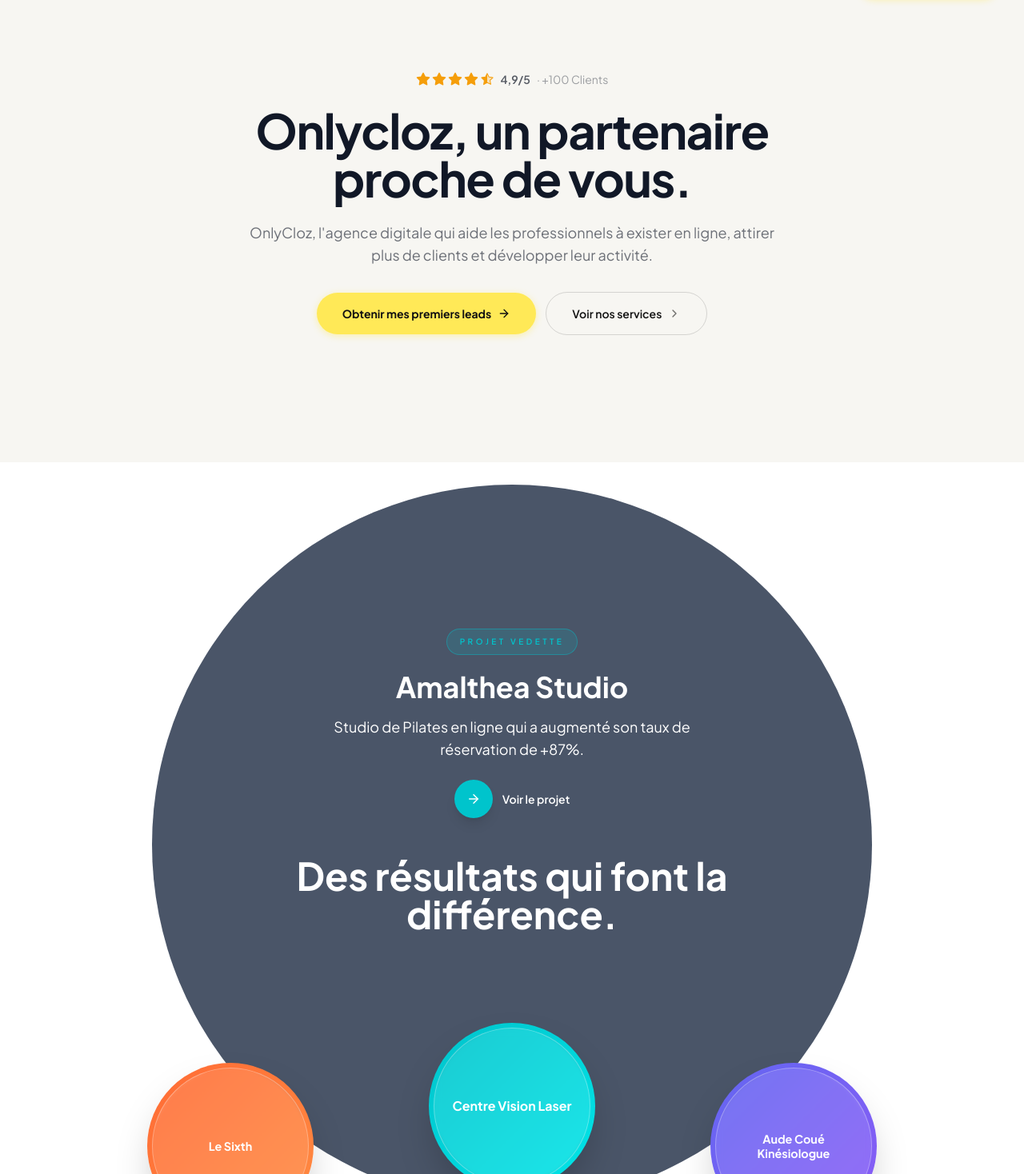
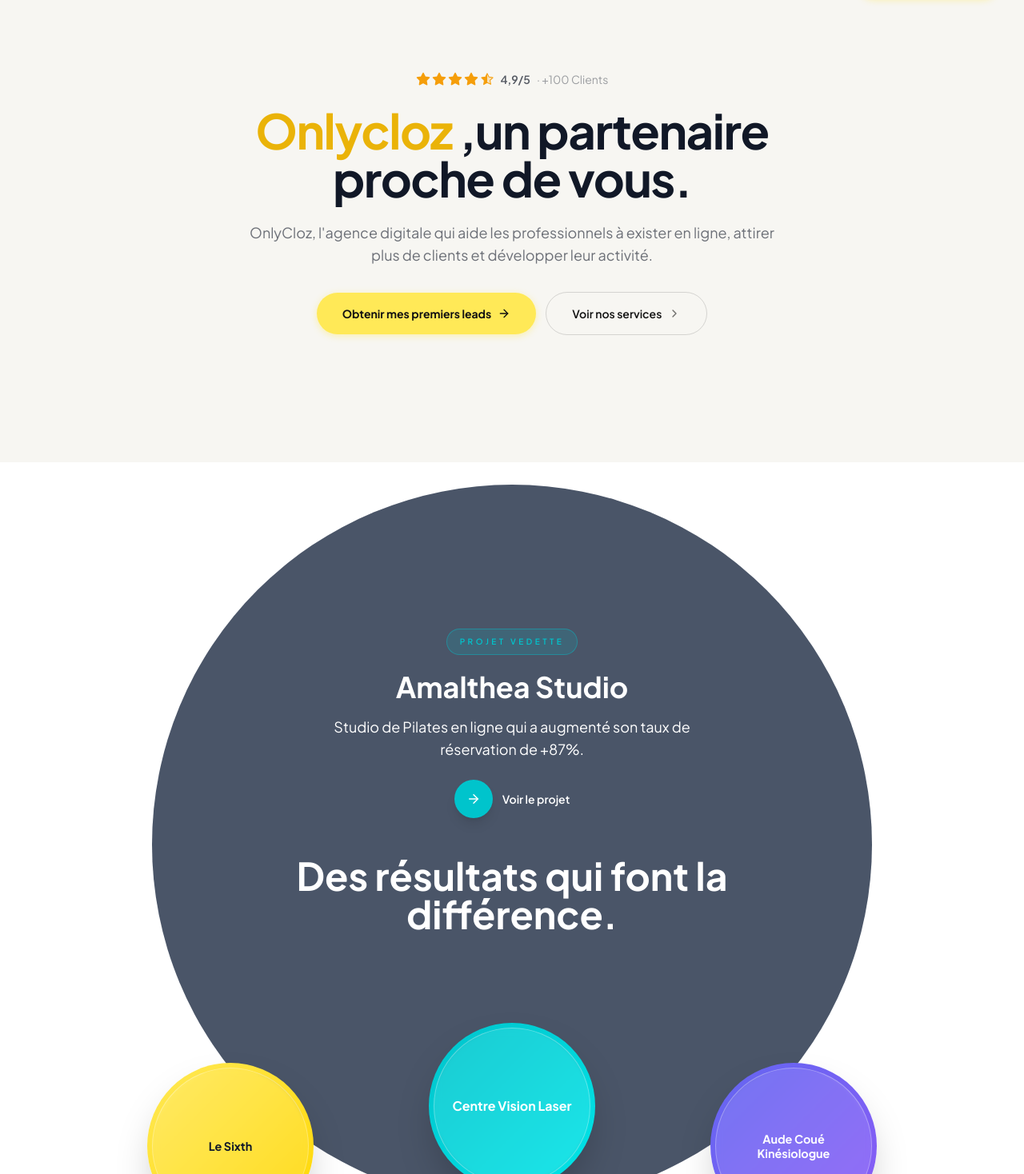
Before and after one commit to only-cloz/only-cloz-front, a React (Vite) app: page / in a window 1280 px wide. Shown: the part 62-1530 px from the top of the page at 80% size. Built offline with nearby package versions, Linux system fonts and the light colour scheme; the HTML template or start-up script is replaced by a standard one.

Commit message:
refactor: design

```diff
--- a/src/components/HomeComponents/HeroProjectSection.tsx
+++ b/src/components/HomeComponents/HeroProjectSection.tsx
@@ -1,4 +1,4 @@
-import { ArrowRight } from 'lucide-react'
+import {ArrowRight} from 'lucide-react'
 import ScrollReveal from '../ui/ScrollReveal'
 
 const projects = [
@@ -6,7 +6,8 @@
         title: 'Le Sixth',
         description: 'Restaurant qui a augmenté son taux de réservation de +67%',
         url: 'https://lesixth.com/',
-    gradient: 'from-[#FF6B35] to-[#FF8C42]',
+        gradient: 'from-[#FFE957] to-[#FFD700]', // Changé en jaune OnlyCloz
+        textColor: '#0F172A', // Texte sombre pour le cercle jaune
     },
     {
         title: 'Centre Vision Laser',
@@ -14,12 +15,14 @@
             'La refonte du site et l\'amélioration du parcours utilisateur a augmenté le nombre de lead via le site de +350%',
         url: 'https://visionlaser.eu/',
         gradient: 'from-[#00C4CC] to-[#00E5E8]',
+        textColor: '#ffffff', // Texte blanc pour le cercle turquoise
     },
     {
         title: 'Aude Coué Kinésiologue',
         description: 'Aude a doublé son nombre de rdv en 4 mois avec notre site internet',
         url: 'https://aude-coue.com/',
         gradient: 'from-[#6366F1] to-[#8B5CF6]',
+        textColor: '#ffffff', // Texte blanc pour le cercle violet
     },
 ]
 
@@ -74,7 +77,7 @@
                                     className="flex items-center justify-center w-12 h-12 rounded-full bg-[#00C4CC] text-white shadow-lg transition-all duration-300 hover:scale-110 hover:shadow-xl hover:bg-[#00E5E8]"
                                     aria-label="Voir le projet Amalthea Studio"
                                 >
-                  <ArrowRight size={18} />
+                                    <ArrowRight size={18}/>
                                 </a>
                                 <span className="text-sm text-white font-semibold">Voir le projet</span>
                             </div>
@@ -98,14 +101,17 @@
 
                                 if (idx === 0) {
                                     verticalOffset = '50px' // Gauche : descendu
-                  marginBottom = '4rem' // Moins d'espace car cercle descendu
+                                    marginBottom = '4rem'
                                 } else if (idx === 1) {
                                     verticalOffset = '0px' // Centre : position normale
                                     marginBottom = '2rem'
                                 } else if (idx === 2) {
                                     verticalOffset = '50px' // Droite : descendu
-                  marginBottom = '4rem' // Moins d'espace car cercle descendu
+                                    marginBottom = '4rem'
                                 }
+
+                                // Déterminer la couleur du texte en fonction de l'index
+                                const textColor = idx === 0 ? '#0F172A' : '#ffffff'
 
                                 return (
                                     <div key={idx} className="flex flex-col items-center">
@@ -121,14 +127,15 @@
                                                 href={project.url}
                                                 target="_blank"
                                                 rel="noreferrer"
-                        className={`relative w-44 h-44 sm:w-52 sm:h-52 rounded-full bg-gradient-to-br ${project.gradient} p-1.5 shadow-2xl transition-transform duration-300 hover:scale-105 group cursor-pointer block`}
+                                                className={`relative w-44 h-44 sm:w-52 sm:h-52 rounded-full bg-gradient-to-br ${project.gradient} p-1.5 shadow-2xl transition-all duration-300 ease-out hover:scale-110 hover:-translate-y-1 hover:shadow-3xl group cursor-pointer block`}
                                             >
-                        <div className="w-full h-full rounded-full bg-white/10 flex items-center justify-center backdrop-blur-sm border border-white/30 group-hover:border-white/50 group-hover:bg-white/20">
+                                                <div
+                                                    className="w-full h-full rounded-full bg-white/10 flex items-center justify-center backdrop-blur-sm border border-white/30 group-hover:border-white/50 group-hover:bg-white/20">
                                                     {/* Nom du projet au centre du cercle */}
                                                     <span
                                                         className="text-center px-3 font-bold leading-tight"
                                                         style={{
-                              color: '#ffffff',
+                                                            color: textColor,
                                                             fontWeight: 'bold',
                                                             textAlign: 'center',
                                                             fontSize: idx === 1 ? '1rem' : '0.9rem',
--- a/src/components/HomeComponents/HeroSection.tsx
+++ b/src/components/HomeComponents/HeroSection.tsx
@@ -140,7 +140,8 @@
               transition={{ duration: 0.65, delay: 0.1 }}
               className="font-heading font-bold text-2xl sm:text-4xl md:text-5xl lg:text-6xl leading-[1.08] tracking-tight text-[#111827] mb-6 break-words max-w-full px-0"
             >
-              {t.hero.headline1}
+              <span className="text-[#EAB308]">{t.hero.brand}</span>{' '}
+              {t.hero.headlineRest}
             </motion.h1>
 
             <motion.p
--- a/src/i18n/translations.ts
+++ b/src/i18n/translations.ts
@@ -34,8 +34,9 @@
   hero: {
     badge: 'Agence B2C · Génération de leads qualifiés',
     rating: '4,9/5',
+    brand: 'Onlycloz',
     ratingSuffix: '· +100 Clients',
-    headline1: 'Onlycloz, un partenaire proche de vous.',
+    headlineRest: ',un partenaire proche de vous.',
     headline2: '',
     headlineHighlight: '',
     subtitle1:
--- a/src/pages/SecteurActivites.tsx
+++ b/src/pages/SecteurActivites.tsx
@@ -9,7 +9,6 @@
   SwatchIcon,
   SparklesIcon,
   LockClosedIcon,
-  ArrowRightIcon,
   CheckCircleIcon,
   PhoneIcon,
   EnvelopeIcon,
@@ -32,6 +31,7 @@
   icone: React.ElementType;
   gradient: string;
   avantages: string[];
+  image: string;
 }
 
 interface FormData {
@@ -42,7 +42,7 @@
   message: string;
 }
 
-// Données des secteurs d'activité
+// Données des secteurs d'activité avec images
 const secteurs: SecteurActivite[] = [
   {
     id: 'isolation',
@@ -54,7 +54,8 @@
     motsCles: ['leads isolation', 'prospects rénovation énergétique', 'MaPrimeRénov'],
     icone: HomeIcon,
     gradient: 'from-cyan-500 to-blue-500',
-    avantages: ['Qualification éligibilité MaPrimeRénov', 'Vérification du budget travaux', 'Rendez-vous confirmé']
+    avantages: ['Qualification éligibilité MaPrimeRénov', 'Vérification du budget travaux', 'Rendez-vous confirmé'],
+    image: 'https://images.unsplash.com/photo-1581092335871-4d5a0b6d06a0?ixlib=rb-4.0.3&auto=format&fit=crop&w=800&q=80'
   },
   {
     id: 'energie',
@@ -66,7 +67,8 @@
     motsCles: ['leads panneaux solaires', 'prospects photovoltaïque', 'rendez-vous solaire'],
     icone: SunIcon,
     gradient: 'from-amber-500 to-yellow-500',
-    avantages: ['Conformité RGPD totale', 'Budget confirmé', 'Certification RGE vérifiée']
+    avantages: ['Conformité RGPD totale', 'Budget confirmé', 'Certification RGE vérifiée'],
+    image: 'https://images.unsplash.com/photo-1509391366360-2e959784a276?ixlib=rb-4.0.3&auto=format&fit=crop&w=800&q=80'
   },
   {
     id: 'medical',
@@ -78,7 +80,8 @@
     motsCles: ['leads médical', 'patients clinique', 'rendez-vous médical'],
     icone: HeartIcon,
     gradient: 'from-rose-500 to-pink-500',
-    avantages: ['Filtrage collaborateur', 'Données protégées', 'Patients consentis']
+    avantages: ['Filtrage collaborateur', 'Données protégées', 'Patients consentis'],
+    image: 'https://images.unsplash.com/photo-1576091160399-112ba8d25d1d?ixlib=rb-4.0.3&auto=format&fit=crop&w=800&q=80'
   },
   {
     id: 'assurance',
@@ -90,7 +93,8 @@
     motsCles: ['leads assurance', 'prospects mutuelle', 'rendez-vous assurance'],
     icone: ShieldCheckIcon,
     gradient: 'from-emerald-500 to-teal-500',
-    avantages: ['Qualification par contrat', 'Budget vérifié', 'Prospects actifs']
+    avantages: ['Qualification par contrat', 'Budget vérifié', 'Prospects actifs'],
+    image: 'https://images.unsplash.com/photo-1450101499163-c8848c66ca85?ixlib=rb-4.0.3&auto=format&fit=crop&w=800&q=80'
   },
   {
     id: 'immobilier',
@@ -102,7 +106,8 @@
     motsCles: ['leads immobilier', 'prospects acheteurs', 'mandats immobiliers'],
     icone: BuildingOfficeIcon,
     gradient: 'from-indigo-500 to-purple-500',
-    avantages: ['Géociblage précis', 'Budget confirmé', 'Projets actifs']
+    avantages: ['Géociblage précis', 'Budget confirmé', 'Projets actifs'],
+    image: 'https://images.unsplash.com/photo-1560518883-ce09059eeffa?ixlib=rb-4.0.3&auto=format&fit=crop&w=800&q=80'
   },
   {
     id: 'formation',
@@ -114,7 +119,8 @@
     motsCles: ['leads formation', 'prospects coaching', 'rendez-vous bilan'],
     icone: AcademicCapIcon,
     gradient: 'from-orange-500 to-red-500',
-    avantages: ['Éligibilité CPF', 'Budget confirmé', 'Prospects engagés']
+    avantages: ['Éligibilité CPF', 'Budget confirmé', 'Prospects engagés'],
+    image: 'https://images.unsplash.com/photo-1524178232363-1fb2b075b655?ixlib=rb-4.0.3&auto=format&fit=crop&w=800&q=80'
   },
   {
     id: 'cuisine',
@@ -126,7 +132,8 @@
     motsCles: ['leads cuisine', 'prospects salle de bain', 'rénovation intérieure'],
     icone: SwatchIcon,
     gradient: 'from-purple-500 to-fuchsia-500',
-    avantages: ['Budget confirmé', 'Rendez-vous posé', 'Projets actifs']
+    avantages: ['Budget confirmé', 'Rendez-vous posé', 'Projets actifs'],
+    image: 'https://images.unsplash.com/photo-1556911220-bda9e9a3e5c2?ixlib=rb-4.0.3&auto=format&fit=crop&w=800&q=80'
   },
   {
     id: 'piscine',
@@ -138,7 +145,8 @@
     motsCles: ['leads piscine', 'prospects pisciniste', 'construction piscine'],
     icone: SparklesIcon,
     gradient: 'from-sky-500 to-cyan-500',
-    avantages: ['Anticipation saisonnalité', 'Budget vérifié', 'Zone ciblée']
+    avantages: ['Anticipation saisonnalité', 'Budget vérifié', 'Zone ciblée'],
+    image: 'https://images.unsplash.com/photo-1575429198097-0414ec08e8cd?ixlib=rb-4.0.3&auto=format&fit=crop&w=800&q=80'
   },
   {
     id: 'alarme',
@@ -150,9 +158,9 @@
     motsCles: ['leads alarme', 'prospects sécurité', 'installation alarme'],
     icone: LockClosedIcon,
     gradient: 'from-slate-500 to-gray-700',
-    avantages: ['Qualification rapide', 'Demande constante', 'Type de bien vérifié']
-  }
-  ,
+    avantages: ['Qualification rapide', 'Demande constante', 'Type de bien vérifié'],
+    image: 'https://images.unsplash.com/photo-1558002038-1055907df827?ixlib=rb-4.0.3&auto=format&fit=crop&w=800&q=80'
+  },
   {
     id: 'autre',
     slug: 'votre-secteur-non-liste',
@@ -163,7 +171,8 @@
     motsCles: ['devis sur mesure', 'leads personnalisés'],
     icone: ChatBubbleLeftRightIcon,
     gradient: 'from-amber-400 to-yellow-500',
-    avantages: ['Devis personnalisé', 'Approche sur-mesure', 'Leads ciblés']
+    avantages: ['Devis personnalisé', 'Approche sur-mesure', 'Leads ciblés'],
+    image: 'https://images.unsplash.com/photo-1552664730-d307ca884978?ixlib=rb-4.0.3&auto=format&fit=crop&w=800&q=80'
   }
 ];
 
@@ -208,7 +217,9 @@
           onClick={onBack}
           className="group inline-flex items-center gap-2 text-[#111827]/60 hover:text-[#EAB308] transition-colors mb-8 cursor-pointer"
         >
-          <ArrowRightIcon className="w-4 h-4 rotate-180 group-hover:-translate-x-1 transition-transform" />
+          <svg className="w-4 h-4 rotate-180 group-hover:-translate-x-1 transition-transform" fill="none" stroke="currentColor" viewBox="0 0 24 24">
+            <path strokeLinecap="round" strokeLinejoin="round" strokeWidth={2} d="M13 7l5 5m0 0l-5 5m5-5H6" />
+          </svg>
           <span className="text-[#111827]">{st.back}</span>
         </Link>
 
@@ -351,7 +362,7 @@
 
                   <button type="submit" disabled={isSubmitting} className="w-full btn-primary justify-center">
                     {isSubmitting ? st.sending : st.submit}
-                    {!isSubmitting && <ArrowRightIcon className="w-4 h-4" />}
+                    {!isSubmitting && <svg className="w-4 h-4" fill="none" stroke="currentColor" viewBox="0 0 24 24"><path strokeLinecap="round" strokeLinejoin="round" strokeWidth={2} d="M13 7l5 5m0 0l-5 5m5-5H6" /></svg>}
                   </button>
 
                   <p className="text-xs text-[#111827]/30 text-center">{st.rgpd}</p>
@@ -378,63 +389,66 @@
   return (
     <div className="min-h-screen bg-white">
       <div className="section-padding py-16 md:py-24 max-w-7xl mx-auto">
-        {/* Header */}
-        <div className="text-center max-w-4xl mx-auto mb-16">
-          {/* Badge removed as requested */}
-          <h1 className="text-4xl md:text-6xl lg:text-7xl font-bold mb-6 text-[#111827]">
-            {st.h1a}{' '}
-            <span className="gradient-text">{st.h1Highlight}</span>
-            <br />
-            {st.h1b}
+        {/* Header - Titre simplifié avec espacements améliorés */}
+        <div className="text-center max-w-4xl mx-auto mt-12 mb-16">
+          <h1 className="text-3xl md:text-4xl lg:text-5xl font-bold text-[#111827]">
+            Générez des leads qualifiés
+            dans votre secteur
           </h1>
-          <p className="text-lg md:text-xl text-[#111827]/60 max-w-2xl mx-auto">
+          <p className="text-lg text-[#111827]/60 max-w-2xl mx-auto mt-4">
             {st.headerSubtitle}
           </p>
         </div>
 
-        {/* Grille des secteurs */}
-        <div className="grid grid-cols-2 md:grid-cols-3 lg:grid-cols-4 xl:grid-cols-5 gap-3 items-stretch">
+        {/* Grille des secteurs - Style blog épuré avec micro-interactions */}
+        <div className="grid grid-cols-1 md:grid-cols-2 lg:grid-cols-3 gap-x-8 gap-y-12 max-w-6xl mx-auto px-4">
           {secteurs.map((secteur, index) => {
-            const Icon = secteur.icone;
             return (
-              <ScrollReveal key={secteur.id} delay={index * 0.05} className="h-full">
-                <button
+              <ScrollReveal key={secteur.id} delay={index * 0.08}>
+                <div
                   onClick={() => setSelectedSecteur(secteur)}
-                  className="group text-left card-glass p-5 hover:border-[#EAB308]/30 transition-all duration-500 hover:-translate-y-1 w-full h-full flex flex-col"
-                  >
-                  {/* Icône */}
-                  <div className={`w-10 h-10 rounded-xl bg-gradient-to-br ${secteur.gradient} p-2.5 mb-4 group-hover:scale-110 transition-transform duration-300 shadow-md flex-shrink-0`}>
-                    <Icon className="w-full h-full text-white" />
+                  className="group cursor-pointer rounded-2xl hover:shadow-lg transition-shadow duration-300 p-2 -m-2"
+                >
+                  {/* Image avec conteneur overflow-hidden et zoom au survol */}
+                  <div className="w-full h-52 rounded-xl overflow-hidden mb-4 bg-[#F1F5F9]">
+                    <img
+                      src={secteur.image}
+                      alt={secteur.titre}
+                      className="w-full h-full object-cover group-hover:scale-105 transition-transform duration-500 ease-out"
+                      onError={(e) => {
+                        const target = e.target as HTMLImageElement;
+                        target.style.display = 'none';
+                        const parent = target.parentElement;
+                        if (parent) {
+                          parent.style.background = 'linear-gradient(135deg, #EAB30820, #CA8A0420)';
+                          parent.style.display = 'flex';
+                          parent.style.alignItems = 'center';
+                          parent.style.justifyContent = 'center';
+                          parent.innerHTML = `
+                            <span class="text-4xl font-bold text-[#EAB308] opacity-40">
+                              ${secteur.titre.charAt(0)}
+                            </span>
+                          `;
+                        }
+                      }}
+                    />
                   </div>
 
-                  {/* Titre, hauteur fixe sur 2 lignes */}
-                  <h3 className="text-sm font-semibold text-[#111827] mb-2 group-hover:text-[#EAB308] transition-colors line-clamp-2 min-h-[2.5rem]">
+                  {/* Métadonnées - Catégorie */}
+                  <p className="text-xs font-semibold text-slate-400 uppercase tracking-wider mb-2">
+                    SECTEUR D'ACTIVITÉ
+                  </p>
+
+                  {/* Titre avec changement de couleur au survol */}
+                  <h3 className="text-xl font-bold text-slate-900 mb-2 leading-snug group-hover:text-[#EAB308] transition-colors duration-300">
                     {secteur.titre}
                   </h3>
 
-                  {/* Description SEO, hauteur fixe sur 3 lignes */}
-                  <p className="text-[#111827]/45 text-xs leading-relaxed mb-3 line-clamp-3 min-h-[3.75rem]">
-                    {secteur.titreSEO}
+                  {/* Description */}
+                  <p className="text-sm text-slate-600 leading-relaxed max-w-xs">
+                    {secteur.description}
                   </p>
-
-                  {/* Tags, zone fixe */}
-                  <div className="flex flex-wrap gap-1.5 mb-4 min-h-[1.75rem]">
-                    {secteur.motsCles.slice(0, 2).map((mot, i) => (
-                      <span
-                        key={i}
-                        className="text-[10px] px-2 py-0.5 rounded-full bg-[#F9FAFB] text-[#111827]/40 border border-[#EAB308]/10 whitespace-nowrap"
-                      >
-                        {mot}
-                      </span>
-                    ))}
-                  </div>
-
-                  {/* CTA, toujours en bas grâce au mt-auto */}
-                  <div className="mt-auto flex items-center gap-2 text-[#EAB308] text-xs font-semibold group-hover:gap-3 transition-all pt-3 border-t border-[#EAB308]/08">
-                    <span>{st.cardCta}</span>
-                    <ArrowRightIcon className="w-3.5 h-3.5 flex-shrink-0" />
-                  </div>
-                </button>
+                </div>
               </ScrollReveal>
             );
           })}
```
Also changed, not shown: src/components/layout/Footer.tsx (+5 -5 lines). Lines whose indentation alone changed are shown as unchanged.
